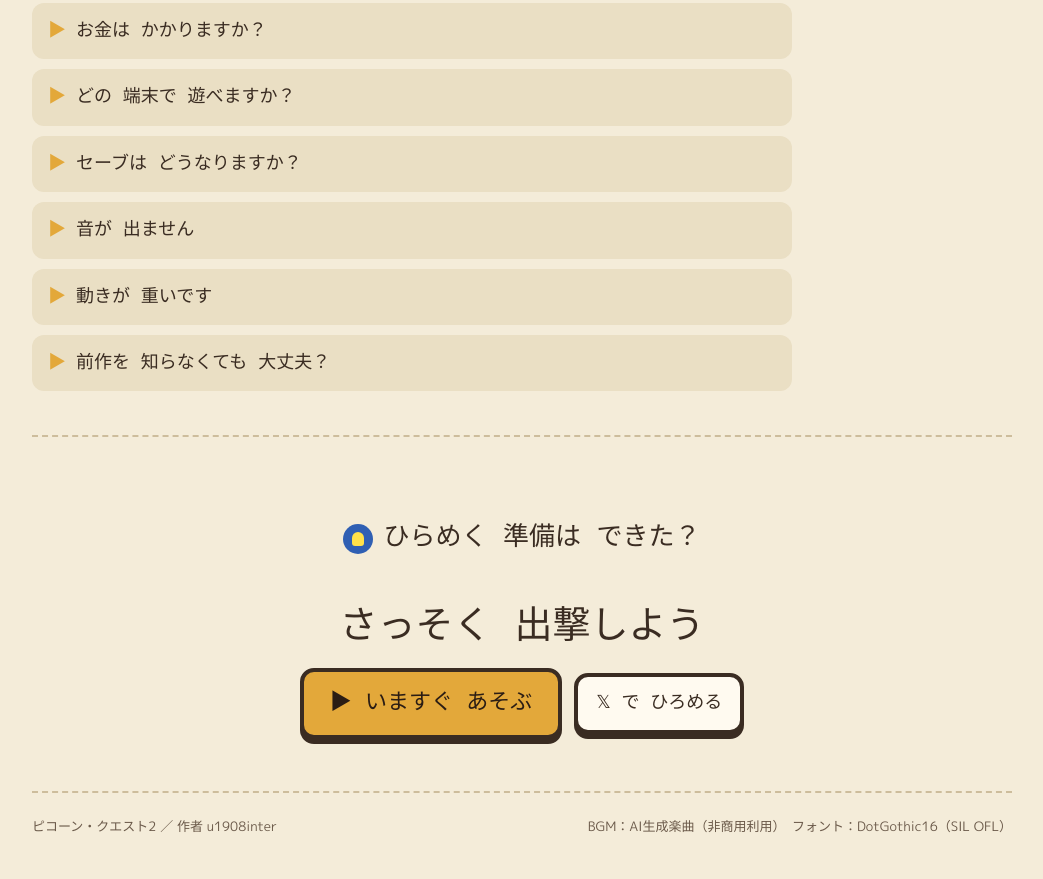
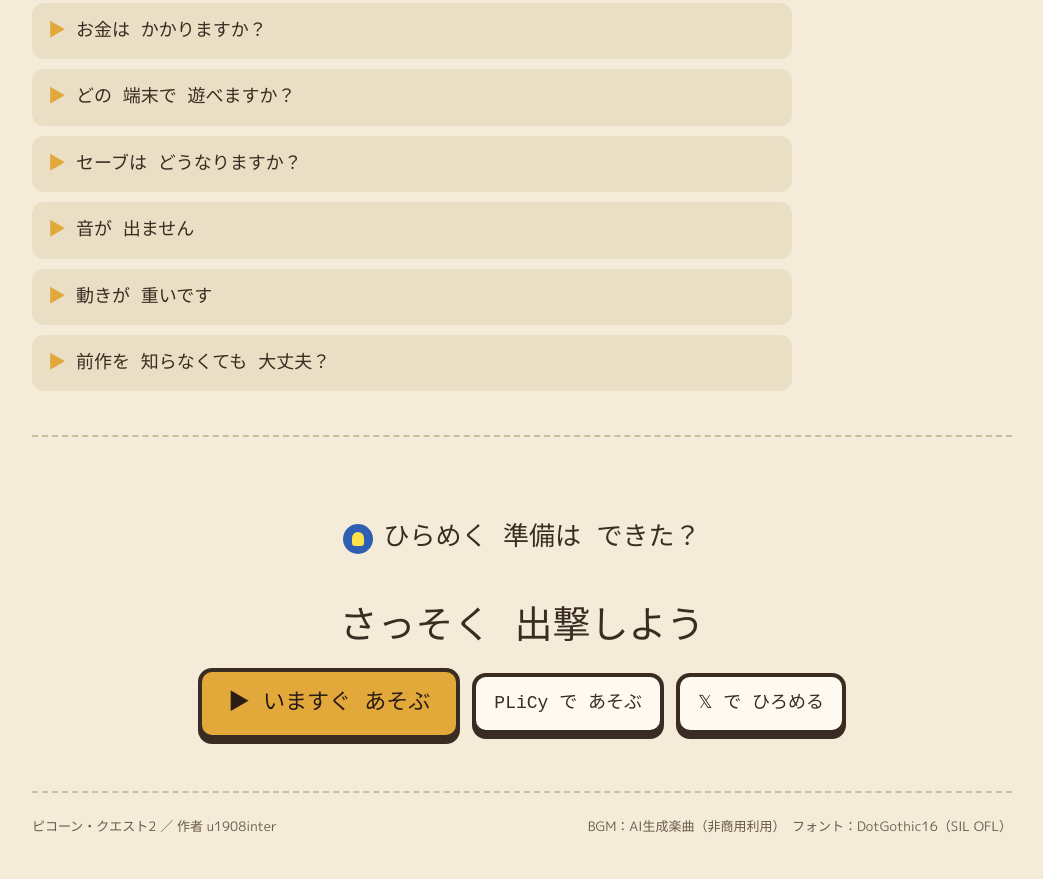
Before and after one commit to u1908inter/pikon-quest2, a plain HTML site: page index.html in a window 1280 px wide. Shown: the part 5041-5920 px from the top of the page, without its empty margins (118-1161 px from the left). Drawn offline with Linux system fonts and the light colour scheme; a web font is replaced by a local one.

Commit message:
紹介ページとREADMEにPLiCyのリンクを追加
Co-Authored-By: Claude Opus 5.5 <noreply@anthropic.com>
Claude-Session: https://claude.ai/code/session_0114w9otgLvVSynNCsD9ZSH7

```diff
--- a/index.html
+++ b/index.html
@@ -295,6 +295,7 @@ footer{border-top:2px dashed var(--line);padding-block:22px 40px;font-size:13px;
   <h2 id="go-h">さっそく 出撃しよう</h2>
   <div class="ctas" style="justify-content:center">
     <a class="btn" href="pikon-quest2.html">▶ いますぐ あそぶ</a>
+    <a class="btn sub" href="https://plicy.net/GamePlay/240411" target="_blank" rel="noopener">PLiCy で あそぶ</a>
     <a class="btn sub" href="https://twitter.com/intent/tweet?text=%E3%83%94%E3%82%B3%E3%83%BC%E3%83%B3%E3%83%BB%E3%82%AF%E3%82%A8%E3%82%B9%E3%83%882%20%E2%80%95%20%E3%81%B2%E3%82%89%E3%82%81%E3%81%8D%20%E3%83%90%E3%83%88%E3%83%ABRPG&amp;url=https%3A%2F%2Fu1908inter.github.io%2Fpikon-quest2%2F&amp;hashtags=%E3%83%94%E3%82%B3%E3%83%BC%E3%83%B3%E3%82%AF%E3%82%A8%E3%82%B9%E3%83%882" target="_blank" rel="noopener">𝕏 で ひろめる</a>
   </div>
 </section>
```
Also changed, not shown: 1 other file.
